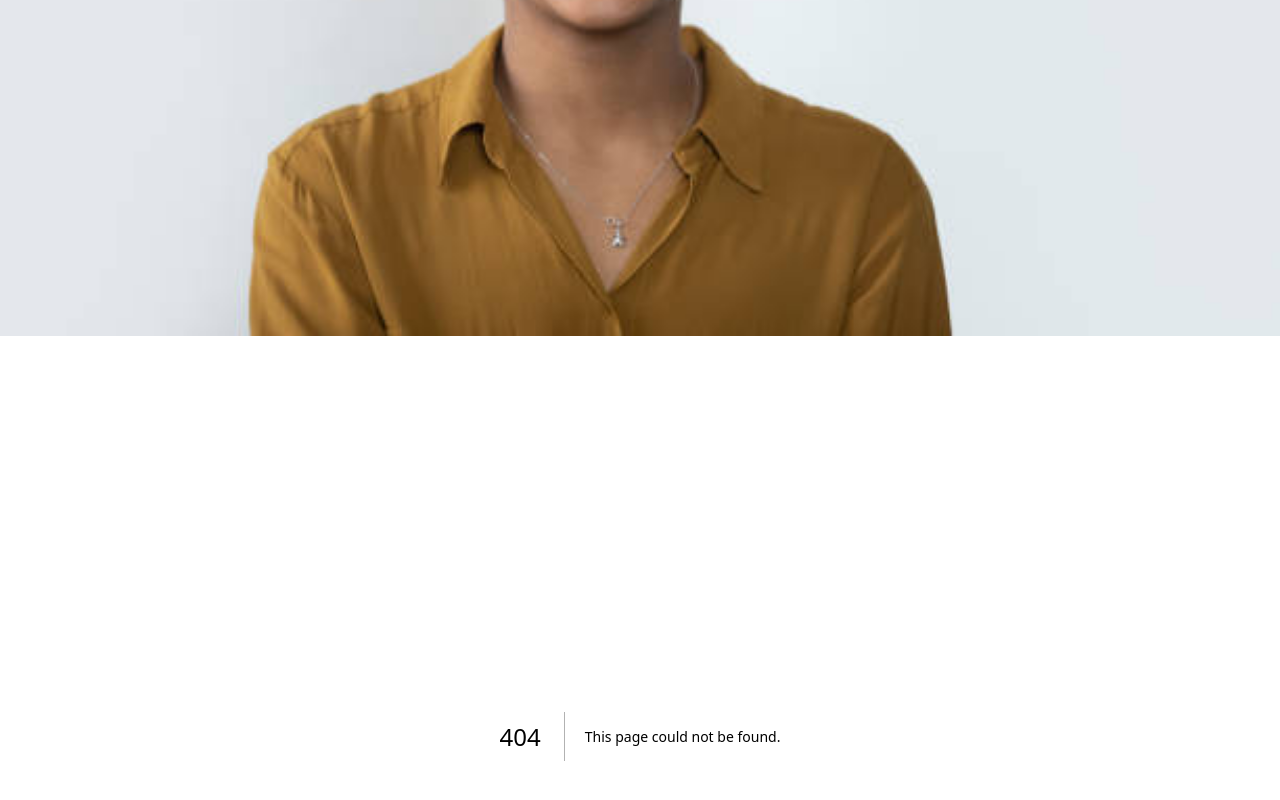
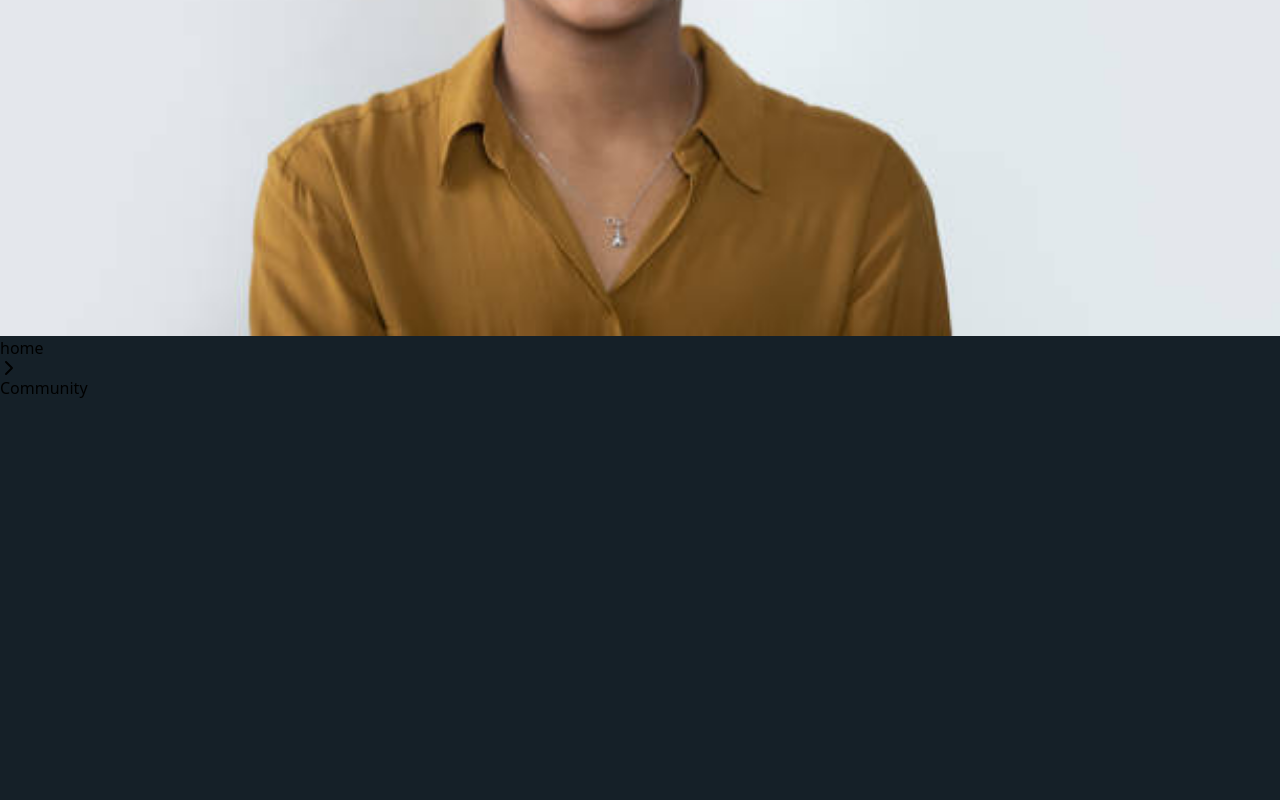
Before and after one commit to ismylsmylv/Lectury, a Next.js app: page /components/Breadcrumbs in a window 1280 px wide. Before the commit this address had no page. Shown: the part 1450-2250 px from the top of the page. After the commit the page ends 1850 px from the top, so only its background shows below. Built offline with nearby package versions, Linux system fonts and the light colour scheme.

Commit message:
feat: breadcrumbs added

```diff
--- /dev/null
+++ b/src/app/components/Breadcrumbs/page.tsx
@@ -0,0 +1,17 @@
+import React from "react";
+import { FaChevronRight } from "react-icons/fa6";
+type Props = {};
+
+function Breadcrumbs({}: Props) {
+  return (
+    <div>
+      <div className="route">home</div>
+      <div className="route">
+        <FaChevronRight />
+      </div>
+      <div className="route">Community</div>
+    </div>
+  );
+}
+
+export default Breadcrumbs;
--- a/src/app/page.tsx
+++ b/src/app/page.tsx
@@ -1,6 +1,6 @@
 import { Provider } from "react-redux";
 import ReduxProvider from "./storeProvider";
-import HomeView from "./views/HomeView/page";
+import HomeView from "./views/HomeView/view/page";
 import { store } from "./lib/store";
 
 export default function Home() {
--- /dev/null
+++ b/src/app/views/HomeView/view/style.scss
@@ -0,0 +1 @@
+.HomeView {}
```
Also changed, not shown: src/app/views/HomeView/page.tsx (deleted, +0 -9 lines), src/app/views/HomeView/view/page.tsx (added, +14 -0 lines).
